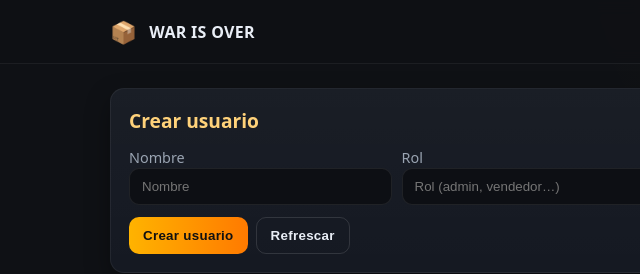
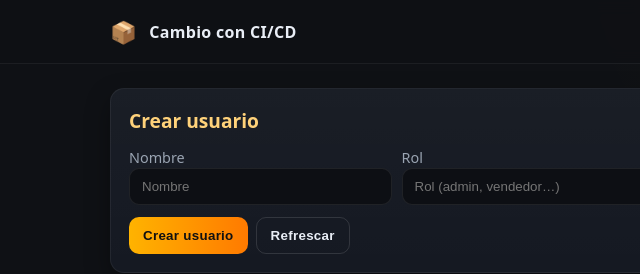
Before and after one commit to JuanGomePer/parcial1-patrones-arquitectonicos-avanzados, a website: page public/index.html in a window 1280 px wide. Shown: the top 274 px of the page, 0-640 px from the left. Drawn offline with Linux system fonts and the light colour scheme.

```diff
--- a/public/index.html
+++ b/public/index.html
@@ -123,7 +123,7 @@
 <body>
   <header>
     <div class="nav">
-      <div class="brand"><span class="emoji">📦</span><span>WAR IS OVER</span></div>
+      <div class="brand"><span class="emoji">📦</span><span>Cambio con CI/CD</span></div>
       <div class="tabs" role="tablist" aria-label="Secciones">
         <button class="tab-btn" role="tab" aria-selected="true" data-tab="usuarios">Usuarios</button>
         <button class="tab-btn" role="tab" aria-selected="false" data-tab="productos">Productos</button>
```
